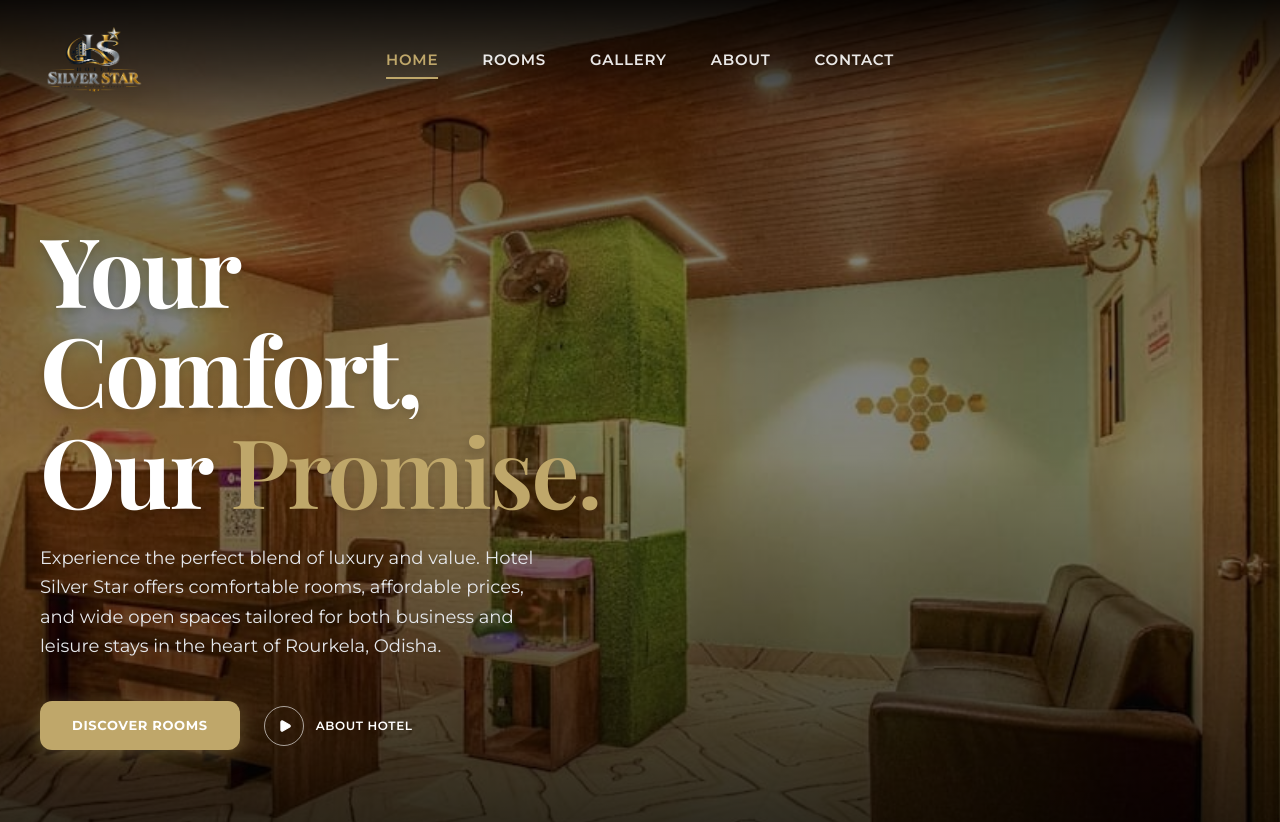
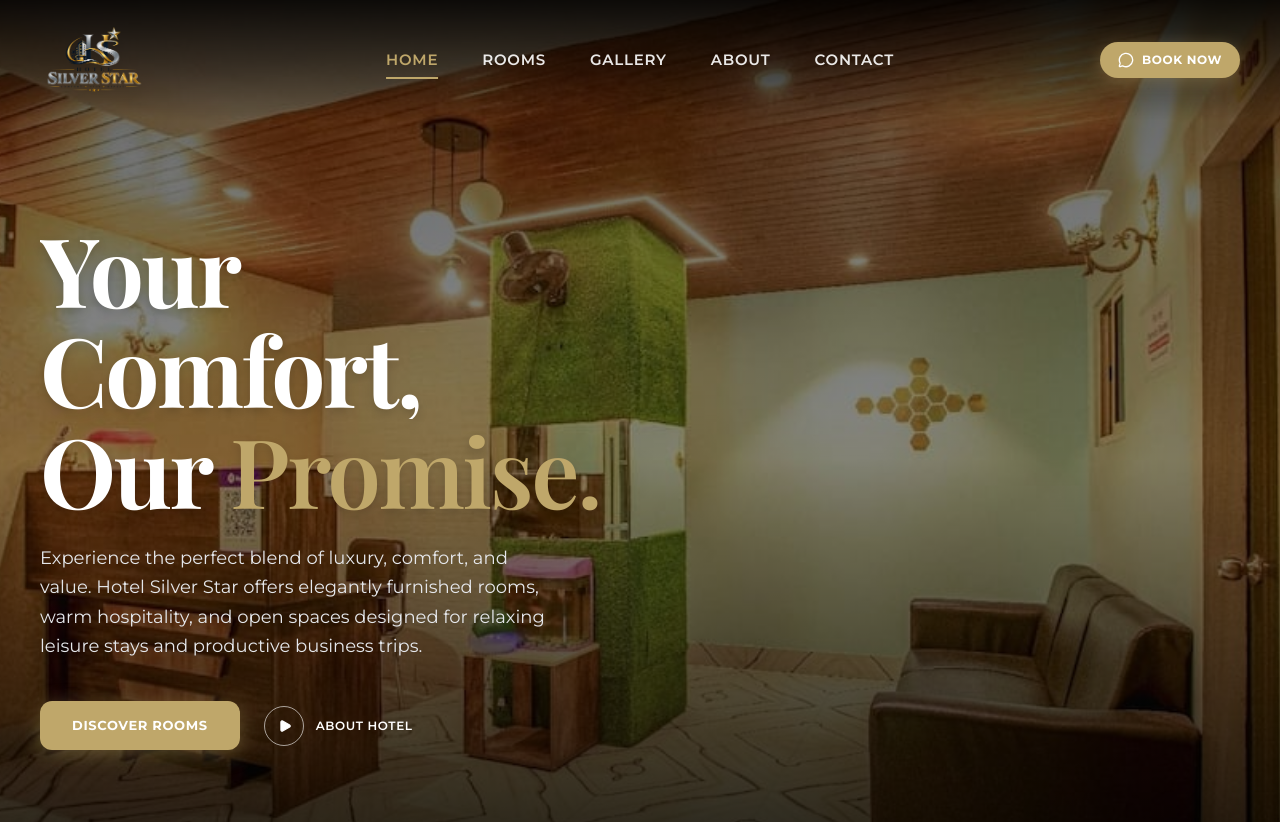
Before and after one commit to SwiftriseGit/hotel-blue-start, a Next.js app: page / in a window 1280 px wide. Shown: the top 822 px of the page. Built offline with nearby package versions, Linux system fonts and the light colour scheme; a web font is replaced by a local one.

Commit message:
Remove city/state mentions from hero and metadata, add WhatsApp Book Now CTA to header

```diff
--- a/app/components/Footer.tsx
+++ b/app/components/Footer.tsx
@@ -33,7 +33,7 @@ export default function Footer() {
               </Link>
 
               <p className="text-gray-400 text-[14px] sm:text-[15px] leading-relaxed max-w-sm mb-6">
-                Comfortable stays, warm hospitality and unforgettable experiences in Bhubaneswar, Odisha.
+                Comfortable stays, warm hospitality, and unforgettable experiences tailored for your perfect stay.
               </p>
 
               {/* Official Social Media Icons - Commented out as requested
--- a/app/components/Header.tsx
+++ b/app/components/Header.tsx
@@ -2,7 +2,7 @@
 
 import { useState, useEffect } from "react";
 import { usePathname } from "next/navigation";
-import { Menu, X } from "lucide-react";
+import { Menu, X, MessageCircle } from "lucide-react";
 import Image from "next/image";
 import Link from "next/link";
 
@@ -97,8 +97,32 @@ export default function Header() {
           })}
         </nav>
 
-        {/* Right: Mobile Hamburger */}
-        <div className="flex items-center lg:hidden z-10">
+        {/* Right: Desktop Book / WhatsApp CTA & Mobile Controls */}
+        <div className="flex items-center gap-3 sm:gap-4 z-10">
+          {/* Desktop WhatsApp Book Now Button */}
+          <a
+            href="https://wa.me/916370157311?text=Hello%2C%20I%20would%20like%20to%20inquire%20about%20booking%20a%20room%20at%20Hotel%20Silver%20Star."
+            target="_blank"
+            rel="noopener noreferrer"
+            className="hidden sm:inline-flex items-center gap-2 bg-[#bfa76a] hover:bg-[#a69055] text-white px-4.5 py-2.5 rounded-full font-bold text-xs tracking-wider uppercase transition-all duration-300 shadow-[0_4px_16px_rgba(191,167,106,0.35)] hover:shadow-[#bfa76a]/50 hover:scale-105 active:scale-95"
+          >
+            <MessageCircle className="w-4 h-4" />
+            <span>BOOK NOW</span>
+          </a>
+
+          {/* Mobile WhatsApp Quick Action Button */}
+          <a
+            href="https://wa.me/916370157311?text=Hello%2C%20I%20would%20like%20to%20inquire%20about%20booking%20a%20room%20at%20Hotel%20Silver%20Star."
+            target="_blank"
+            rel="noopener noreferrer"
+            className="sm:hidden flex items-center justify-center w-10 h-10 rounded-full bg-[#25D366] text-white shadow-md shadow-[#25D366]/30 active:scale-95 transition-all"
+            aria-label="Book on WhatsApp"
+          >
+            <MessageCircle className="w-5 h-5" />
+          </a>
+
+          {/* Mobile Hamburger */}
+          <div className="flex items-center lg:hidden">
             <button
               onClick={() => setMobileOpen(!mobileOpen)}
               className="text-white p-2 min-w-[44px] min-h-[44px] flex items-center justify-center rounded-lg hover:bg-white/10 active:scale-95 transition-all focus:outline-none"
@@ -106,6 +130,7 @@ export default function Header() {
             >
               {mobileOpen ? <X className="w-7 h-7 text-[#bfa76a]" /> : <Menu className="w-7 h-7" />}
             </button>
+          </div>
         </div>
 
       </div>
@@ -139,6 +164,20 @@ export default function Header() {
             );
           })}
         </nav>
+
+        {/* Mobile Drawer WhatsApp CTA Button */}
+        <div className="pt-6 mt-4 border-t border-white/10">
+          <a
+            href="https://wa.me/916370157311?text=Hello%2C%20I%20would%20like%20to%20inquire%20about%20booking%20a%20room%20at%20Hotel%20Silver%20Star."
+            target="_blank"
+            rel="noopener noreferrer"
+            onClick={() => setMobileOpen(false)}
+            className="w-full flex items-center justify-center gap-2.5 bg-[#bfa76a] hover:bg-[#a69055] text-white py-3.5 rounded-xl font-bold text-sm tracking-wider uppercase transition-all shadow-lg shadow-[#bfa76a]/30 active:scale-95"
+          >
+            <MessageCircle className="w-5 h-5" />
+            <span>Book via WhatsApp</span>
+          </a>
+        </div>
       </div>
     </>
   );
--- a/app/layout.tsx
+++ b/app/layout.tsx
@@ -20,19 +20,19 @@ const caveat = Caveat({
 export const metadata: Metadata = {
   metadataBase: new URL("https://hotelsilverstar.in"),
   title: {
-    default: "Hotel Silver Star | Best Hotel in Rourkela",
+    default: "Hotel Silver Star | Premium Luxury Hotel & Stays",
     template: "%s | Hotel Silver Star",
   },
-  description: "Experience the perfect blend of luxury and value at Hotel Silver Star. Comfortable rooms, affordable prices, and spacious banquet halls for business and leisure stays in Rourkela, Odisha.",
-  keywords: ["Hotel Silver Star", "best hotel in Rourkela", "comfortable room", "affordable price", "business model hotel", "open space hotel", "luxury stay Rourkela", "Rourkela accommodation"],
+  description: "Experience the perfect blend of luxury and value at Hotel Silver Star. Comfortable AC & Non-AC rooms, affordable prices, and dedicated hospitality for business and leisure stays.",
+  keywords: ["Hotel Silver Star", "luxury hotel", "comfortable hotel room", "affordable hotel stay", "business hotel", "banquet hall", "luxury accommodation"],
   authors: [{ name: "Hotel Silver Star" }],
   openGraph: {
     type: "website",
     locale: "en_IN",
     url: "https://hotelsilverstar.in",
     siteName: "Hotel Silver Star",
-    title: "Hotel Silver Star | Best Hotel in Rourkela",
-    description: "Experience the perfect blend of luxury and value at Hotel Silver Star. Comfortable rooms and affordable prices in Rourkela.",
+    title: "Hotel Silver Star | Premium Luxury Hotel & Stays",
+    description: "Experience the perfect blend of luxury and value at Hotel Silver Star. Comfortable rooms, affordable prices, and warm hospitality.",
     images: [
       {
         url: "/image copy.png",
@@ -44,8 +44,8 @@ export const metadata: Metadata = {
   },
   twitter: {
     card: "summary_large_image",
-    title: "Hotel Silver Star | Best Hotel in Rourkela",
-    description: "Comfortable rooms, affordable prices, and luxury stays in Rourkela, Odisha.",
+    title: "Hotel Silver Star | Premium Luxury Hotel & Stays",
+    description: "Comfortable rooms, affordable prices, and luxury stays with exceptional hospitality.",
     images: ["/image copy.png"],
   },
 };
--- a/app/page.tsx
+++ b/app/page.tsx
@@ -120,7 +120,7 @@ export default function Home() {
               }`}
               style={{ transitionDelay: "480ms" }}
             >
-              Experience the perfect blend of luxury and value. Hotel Silver Star offers comfortable rooms, affordable prices, and wide open spaces tailored for both business and leisure stays in the heart of Rourkela, Odisha.
+              Experience the perfect blend of luxury, comfort, and value. Hotel Silver Star offers elegantly furnished rooms, warm hospitality, and open spaces designed for relaxing leisure stays and productive business trips.
             </p>
 
             {/* CTA Buttons */}
```
Also changed, not shown: public/fav.png (added). Lines whose indentation alone changed are shown as unchanged.
